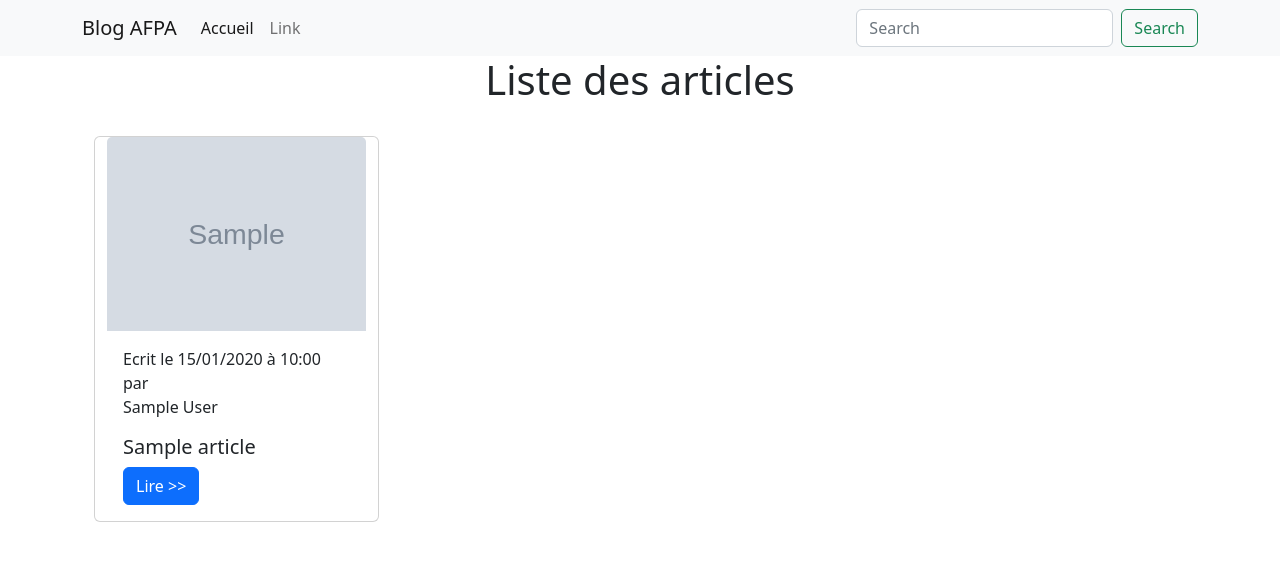
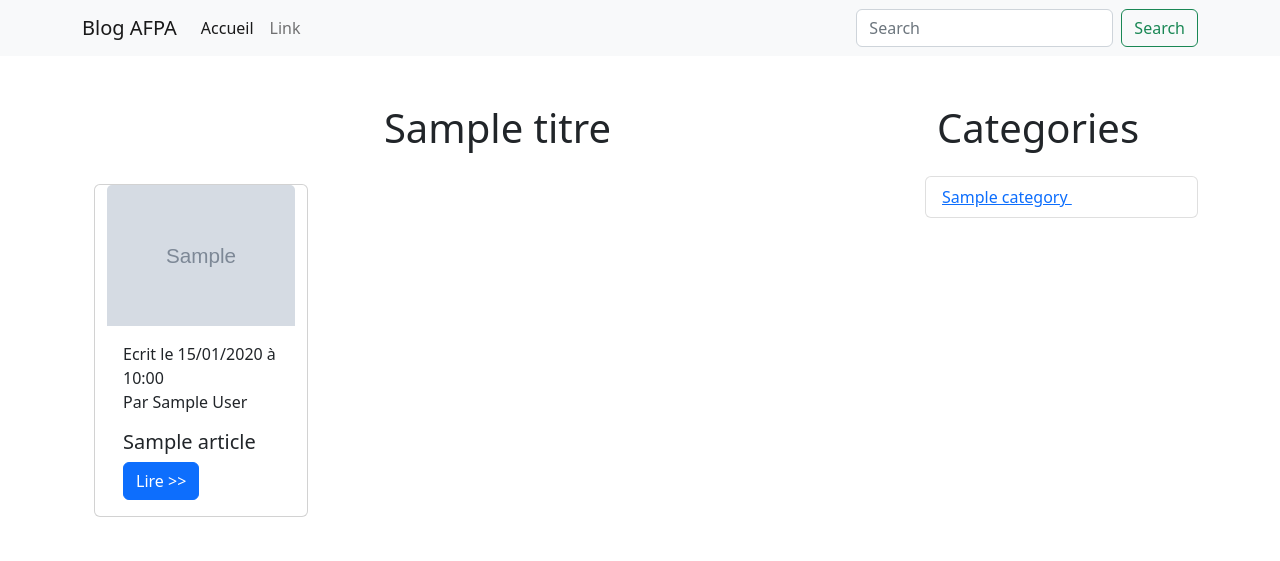
Before and after one commit to jcharlem62/blog1, a Symfony app: template templates/home/index.html.twig in a window 1280 px wide. Shown: the top 561 px of the page. Run offline with Twig, Linux system fonts and the light colour scheme; the template is opened without the code that fills it: most values are stand-ins (such as "Sample title", 1, 10 or a date in 2020); grey boxes marked "Sample" are stand-in pictures; some libraries are stand-ins or nearby versions.

Commit message:
Commit 5 : ajout categ dans l’accueil

```diff
--- a/templates/home/index.html.twig
+++ b/templates/home/index.html.twig
@@ -1,12 +1,12 @@
 {% extends 'base.html.twig' %}
-
 {% block title %}Liste des articles
 {% endblock %}
-
 {% block body %}
   <div class="container">
     <div class="row">
-            <h1 class="text-center">Liste des articles</h1>
+      <div class="col-md-9">
+        <div class="row">
+          <h1 class="text-center mt-5">{{titre}}</h1>
         </div>
         <div class="row">
           {% for article in articles %}
@@ -17,9 +17,9 @@
                   {{article.createdAt | date("d/m/Y")}}
                   à
                   {{article.createdAt | date("H:i")}}
-                            par <br/>
+                  <br/>
+                  Par
                   {{article.author}}
-                            <br/>
                 </p>
                 <h5 class="card-title">{{article.title}}</h5>
                 <a href="{{path('show', {id : article.id})}}" class="btn btn-primary">Lire >></a>
@@ -27,5 +27,28 @@
             </div>
           {% endfor %}
         </div>
+
       </div>
+      <aside class="col-md-3">
+        <div class="row">
+          <h2 class="h1 mb-4 mt-5">Categories</h2>
+        </div>
+        <div class="row">
+          <ul class="list-group">
+            {% for category in categories %}
+              <li class="list-group-item">
+                <a href="{{path('show_articles', {id : category.id})}}">
+                  {{category.title}}
+                  <span class="badge badge-danger">
+                    {{category.articles | length}}
+                  </span>
+                </a>
+              </li>
+            {% endfor %}
+          </ul>
+        </div>
+      </aside>
+    </div>
+  </div>
+
 {% endblock %}
```
Also changed, not shown: src/Controller/HomeController.php (+28 -4 lines), src/Entity/Article.php (+4 -4 lines), src/Entity/Category.php (+39 -0 lines). Lines whose indentation alone changed are shown as unchanged.
